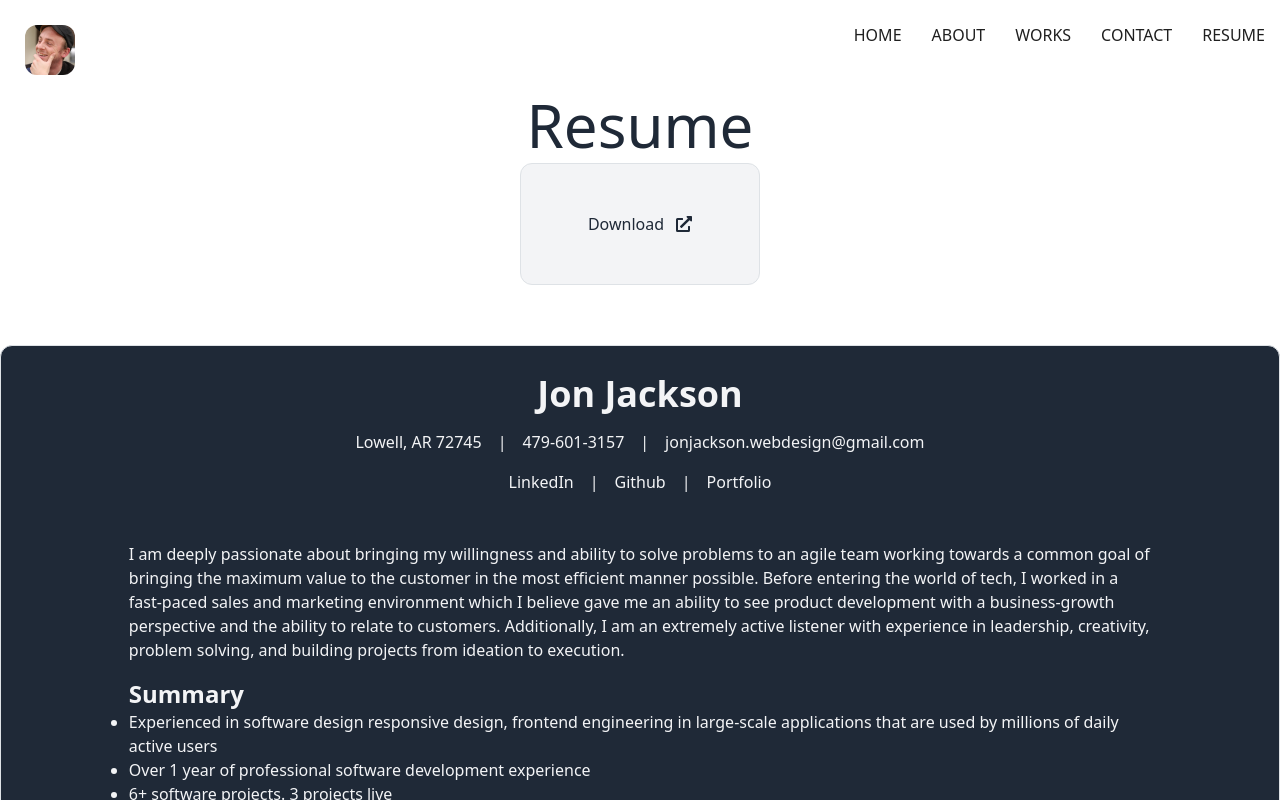
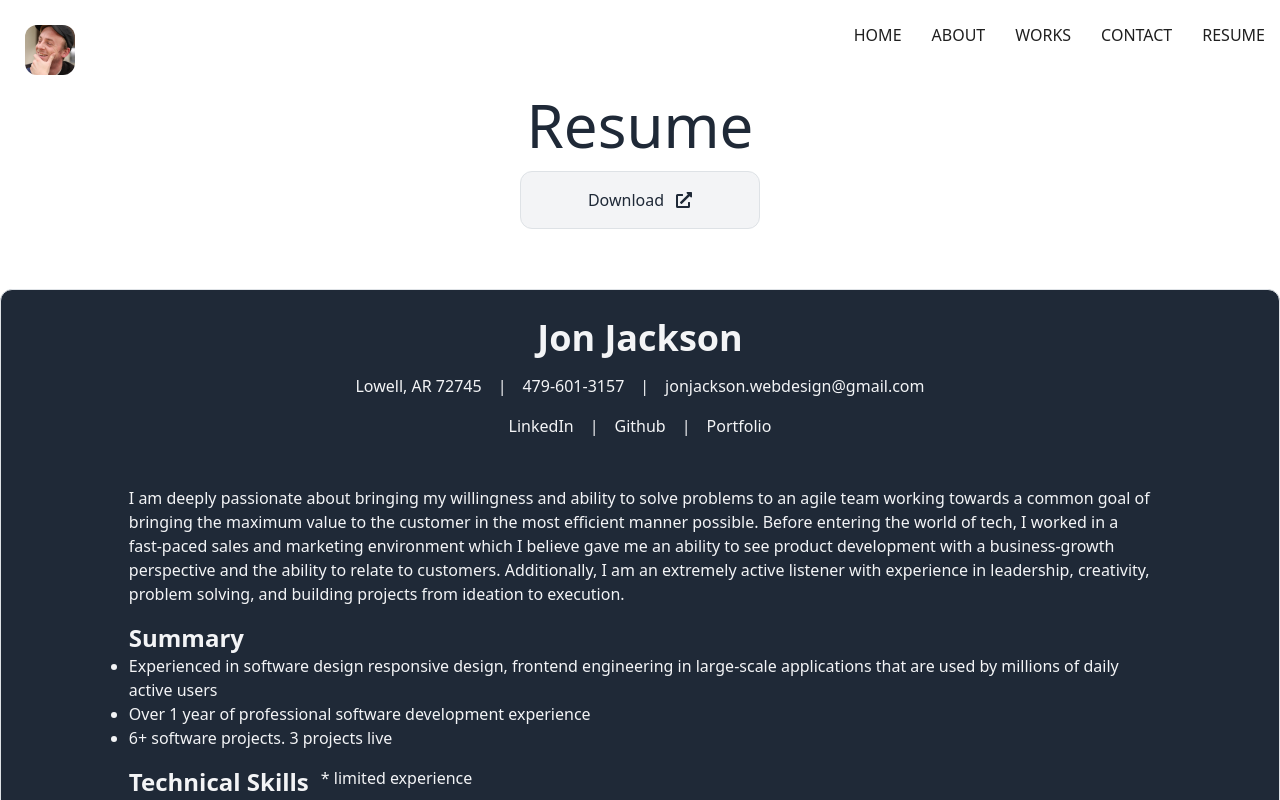
Before and after one commit to jonteal/jt-portfolio-2023, a React (Vite) app: page /resume in a window 1280 px wide. Shown: the top 800 px of the page. Built offline with nearby package versions, Linux system fonts and the light colour scheme.

Commit message:
fixed download resume button padding

```diff
--- a/src/pages/Resume/Resume.jsx
+++ b/src/pages/Resume/Resume.jsx
@@ -10,7 +10,7 @@ const Resume = () => {
       <a
         rel="noreferrer noopener"
         target="_blank"
-        className="border transform transition duration-500 hover:text-gray-100 hover:scale-110 hover:bg-cyan-700 flex justify-center items-center mt-0 mb-5 py-5 text-gray-800 bg-gray-100 p-5 rounded-xl w-60"
+        className="border transform transition duration-500 hover:text-gray-100 hover:scale-110 hover:bg-cyan-700 flex justify-center items-center mt-2 mb-5 py-3 text-gray-800 bg-gray-100 p-5 rounded-xl w-60"
         href={ResumePdf}
       >
         <span className="mr-3">Download</span>
```
